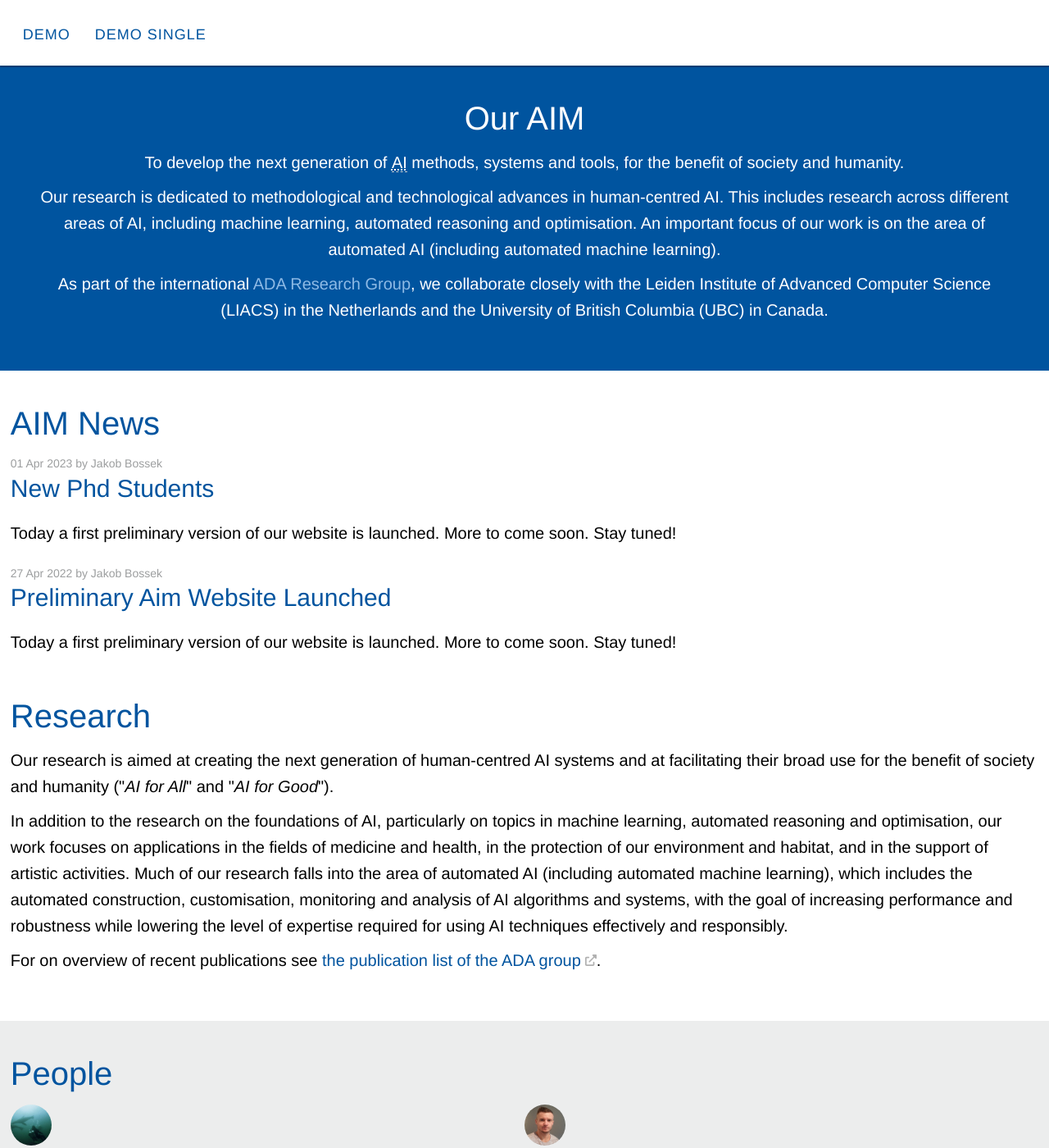
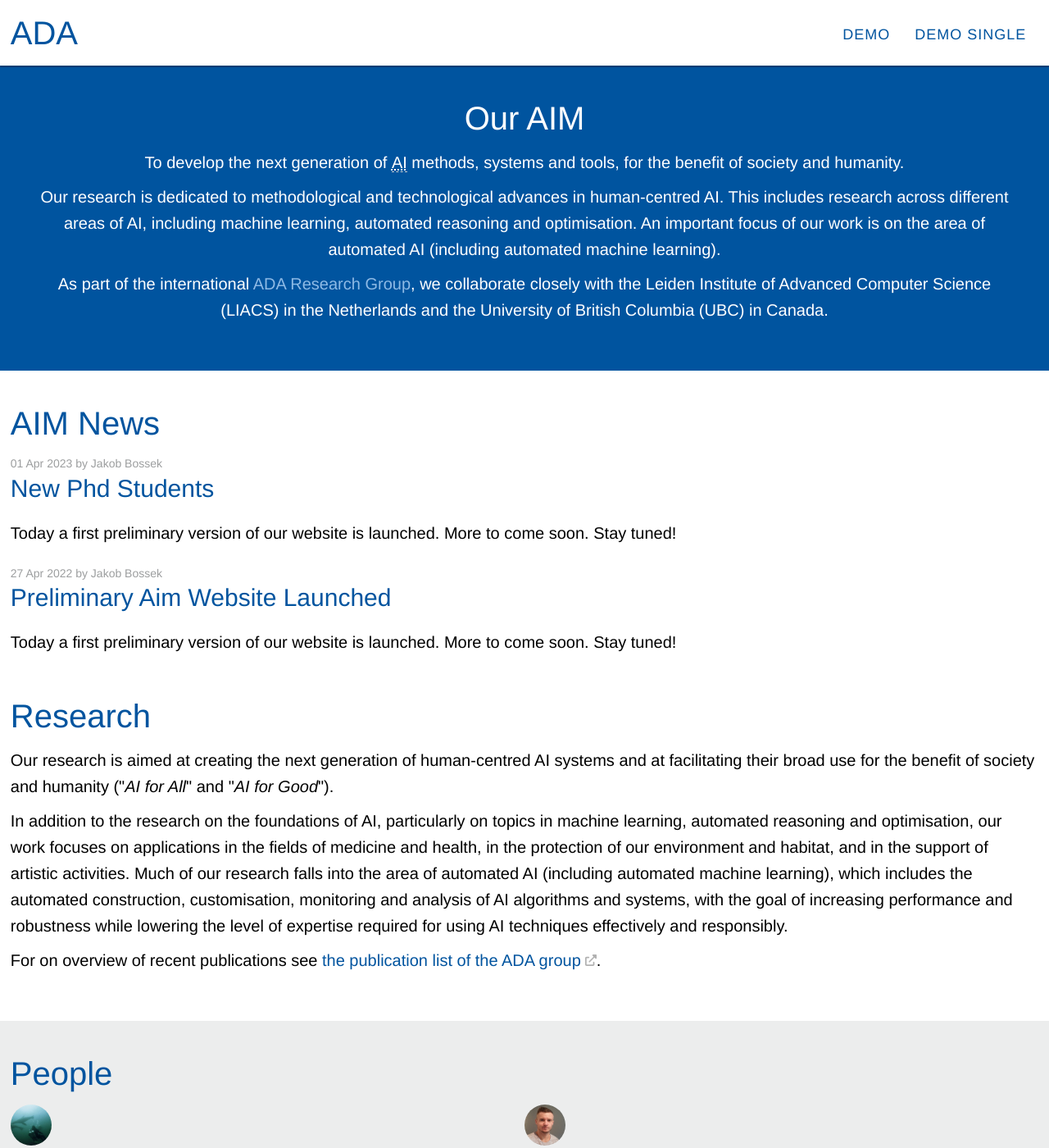
Before and after one commit to ADA-research/jekyll-theme-ada, a Jekyll site: the page built from index.html, in a window 1280 px wide and 1400 px high. Shown: the whole window at 82% size. Built offline with Jekyll 4.4.1, drawn with Linux system fonts in a browser that asks for light colours; nearby versions of some CDN libraries; the list of posts is cut into pages by our own code.

Commit message:
footer and logo are includes now

```diff
--- a/_config.yml
+++ b/_config.yml
@@ -29,10 +29,10 @@ encoding: utf-8
 lang: en-GB
 # activate to have a "text logo"
 title: "ADA theme" # site name or title
-#logo: "/assets/images/AIM_logo.png" # relative path to logo
+#logo: "/assets/images/RWTH_logo.png" # relative path to logo
 #logo_alt_text: "ADA theme logo"
 # activate exclusively (comment 'title') to have a "text logo"
-#logo_text: "ADA"
+logo_text: "ADA"
 description: "ADA website" # site description / default description
 theme: jekyll-theme-ada
 repo: "https://github.com/jakobbossek/jekyll-theme-ada"
--- /dev/null
+++ b/_includes/footer.html
@@ -0,0 +1,27 @@
+<section>
+  <h1>Contact</h1>
+
+  <p>
+    RWTH Chair for AI Methodology<br>
+    Theaterstraße 35-39<br>
+    52062 Aachen
+  </p>
+
+  <p>
+    <strong>Are you interested in a collaboration?</strong><br>Get to know more on our <a href="{{ site.baseurl }}/contact.html">contact page</a>.
+  </p>
+
+  <p>© 2022 - {{ 'now' | date: "%Y" }} RWTH Chair for AI Methodology</p>
+</section>
+
+<section id="links">
+  <h1>External links</h1>
+  <ul>
+    <li><a href="{{ site.baseurl }}/disclaimer.html">Disclaimer</a></li>
+    <li><a href="https://www.rwth-aachen.de/" target="_blank">RWTH Aachen University</a></li>
+    <li><a href="https://ada.liacs.nl" target="_blank">ADA Research Group</a></li>
+    <li><a href='https://liacs.leidenuniv.nl' target="_blank">LIACS</a></li>
+    <li><a href='https://www.universiteitleiden.nl' target="_blank">Leiden University</a></li>
+    <li><a href='https://www.ubc.ca' target="_blank">University of British Columbia (UBC)</a></li>
+  </ul>
+</section>
--- /dev/null
+++ b/_includes/logo.html
@@ -0,0 +1,5 @@
+{% if site.logo %}
+  <a id="logo" href="{{ '/' | absolute_url }}/"><img src="{{ site.logo | absolute_url }}" alt="{{ site.logo_alt_text }}"></a>
+{% elsif site.logo_text %}
+  <a id="logo" href="{{ '/' | absolute_url }}/"><h1>{{ site.logo_text }}</h1></a>
+{% endif %}
--- a/_layouts/default.html
+++ b/_layouts/default.html
@@ -23,11 +23,7 @@
     <header>
       <div class="wrapper">
         <div class="box">
-          {% if site.logo %}
-          <a  id="logo" href="{{ '/' | relative_url }}/"><img src="{{ site.logo | absolute_url }}" alt="{{ site.logo_alt_text }}"></a>
-          {% elsif site.logo_text %}
-          <a  id="logo" href="{{ '/' | relative_url }}/"><h1>{{ site.logo_text }}</h1></a>
-          {% endif %}
+          {% include logo.html %}
 
           {% include navigation.html %}
         </div>
@@ -39,33 +35,7 @@
     <footer>
       <div class="wrapper">
         <div class="box">
-          <section>
-            <h1>Contact</h1>
-
-            <p>
-              RWTH Chair for AI Methodology<br>
-              Theaterstraße 35-39<br>
-              52062 Aachen
-            </p>
-
-            <p>
-              <strong>Are you interested in a collaboration?</strong><br>Get to know more on our <a href="{{ site.baseurl }}/contact.html">contact page</a>.
-            </p>
-
-            <p>© 2022 - {{ 'now' | date: "%Y" }} RWTH Chair for AI Methodology</p>
-          </section>
-
-          <section id="links">
-            <h1>External links</h1>
-            <ul>
-              <li><a href="{{ site.baseurl }}/disclaimer.html">Disclaimer</a></li>
-              <li><a href="https://www.rwth-aachen.de/" target="_blank">RWTH Aachen University</a></li>
-              <li><a href="https://ada.liacs.nl" target="_blank">ADA Research Group</a></li>
-              <li><a href='https://liacs.leidenuniv.nl' target="_blank">LIACS</a></li>
-              <li><a href='https://www.universiteitleiden.nl' target="_blank">Leiden University</a></li>
-              <li><a href='https://www.ubc.ca' target="_blank">University of British Columbia (UBC)</a></li>
-            </ul>
-          </section>
+          {% include footer.html %}
         </div>
       </div>
     </footer>
--- a/_sass/jekyll-theme-ada.scss
+++ b/_sass/jekyll-theme-ada.scss
@@ -304,6 +304,10 @@ footer .box {
   grid-row-gap: 25px;
 }
 
+#logo:after {
+  display: none;
+}
+
 #logo h1 {
   display: block;
   margin: 24px 0;
```
